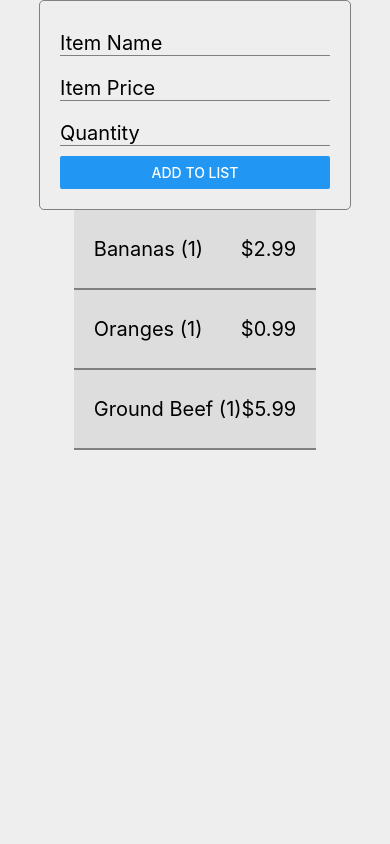
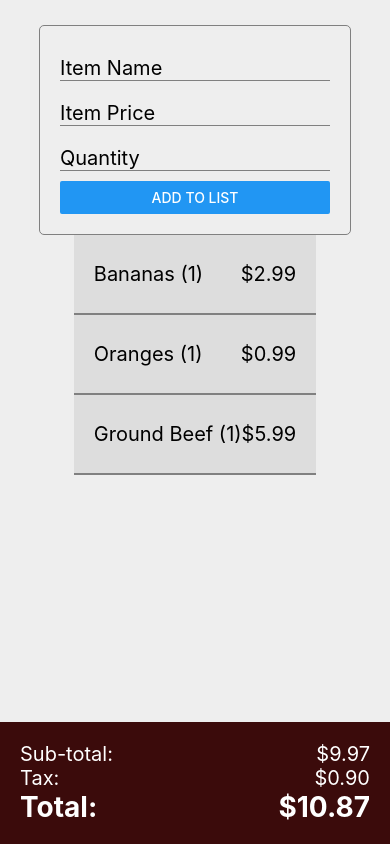
Before and after one commit to cemmal77/GroceryList, a React Native app: screen / in a window 390 px wide. Built offline with nearby package versions, Linux system fonts and the light colour scheme.

Commit message:
Added list summary.

```diff
--- a/App.js
+++ b/App.js
@@ -1,10 +1,12 @@
 import { StatusBar } from 'expo-status-bar';
 import React, { useState } from 'react';
-import { FlatList, SafeAreaView, StyleSheet } from 'react-native';
+import { FlatList, SafeAreaView, StyleSheet, Text, View } from 'react-native';
 import GroceryListItemEditor from './components/GroceryListItemEditor';
 import SwipableListItem from './components/SwipableListItem';
 
 export default function App() {
+  const salesTaxRate = 0.09;
+
   const [groceryListItems, setGroceryListItems] = useState([
     {
       id: 'randomID1',
@@ -39,6 +41,20 @@ export default function App() {
 
   const editItem = null;
 
+  const roundMoney = money => {
+    return (Math.round(money * 100) / 100).toFixed(2);
+  }
+
+  const groceryListItemTotals = groceryListItems.map(item => item.price * item.quantity);
+  let subTotal = groceryListItemTotals.length > 0
+        ? groceryListItemTotals.reduce((a,b) => a + b)
+        : 0;
+  const totalTax = subTotal * salesTaxRate;
+  const total = subTotal + totalTax;
+
+
+
+
   return (
     <SafeAreaView style={styles.container}>
       <GroceryListItemEditor listItem={editItem} onAddToList={handleAddToList}/>
@@ -66,6 +82,23 @@ export default function App() {
             }]}/>
         )} />
 
+      <View style={styles.summaryContainer}>
+        <View style={styles.summaryRow}>
+          <Text style={styles.subTotal}>Sub-total: </Text>
+          <Text style={styles.subTotal}>${roundMoney(subTotal)}</Text>
+        </View>
+
+        <View style={styles.summaryRow}>
+          <Text style={styles.subTotal}>Tax: </Text>
+          <Text style={styles.subTotal}>${roundMoney(totalTax)}</Text>
+        </View>
+
+        <View style={styles.summaryRow}>
+          <Text style={styles.total}>Total: </Text>
+          <Text style={styles.total}>${roundMoney(total)}</Text>
+        </View>
+      </View>
+
       <StatusBar style="auto" />
     </SafeAreaView>
   );
@@ -77,11 +110,11 @@ const styles = StyleSheet.create({
     backgroundColor: '#eee',
     alignItems: 'center',
     justifyContent: 'center',
-    paddingVertical: 25
+    paddingTop: 25
   },
   groceryList: {
     flex: 1,
-    //width: '80%'
+    paddingBottom: 50
   },
   groceryListItem: {
     borderColor: 'gray',
@@ -92,4 +125,23 @@ const styles = StyleSheet.create({
     padding: 10,
     marginVertical: 5
   },
+  summaryContainer: {
+    padding: 20,
+    width: '100%',
+    backgroundColor: '#3B0B0B'
+  },
+  summaryRow: {
+    flexDirection: 'row',
+    justifyContent: 'space-between',
+    color: '#fff'
+  },
+  subTotal: {
+    fontSize: 20,
+    color: '#fff'
+  },
+  total: {
+    fontSize: 28,
+    fontWeight: 'bold',
+    color: '#fff'
+  }
 });
```
